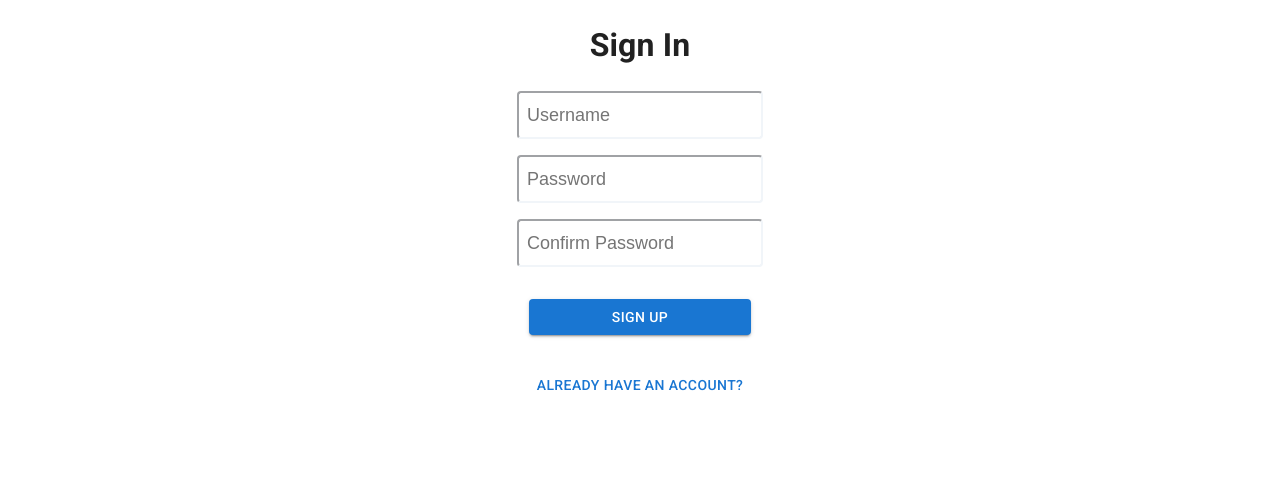
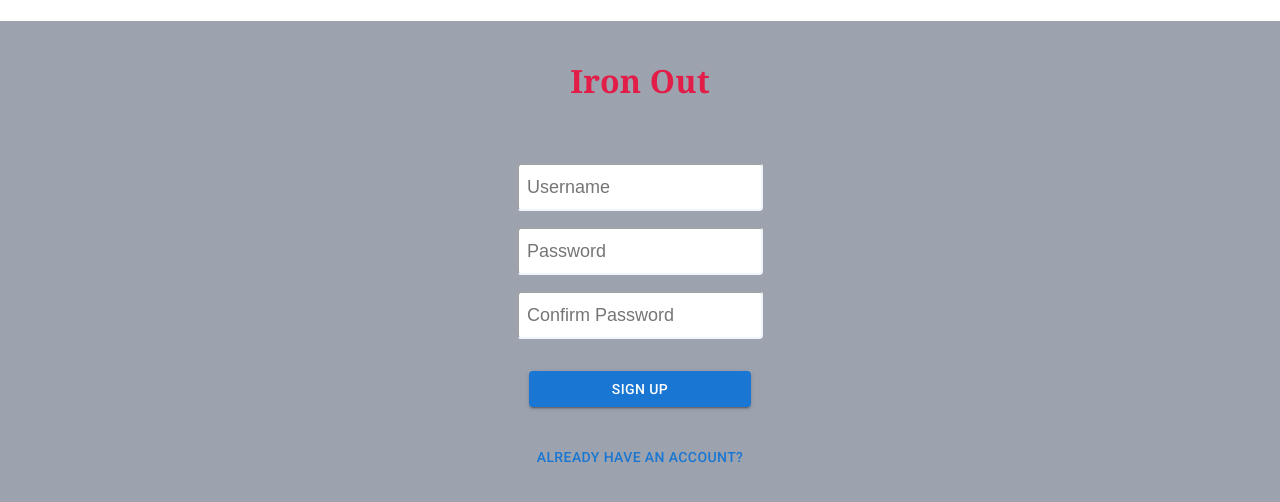
Before and after one commit to KelliLil/capstone-front-end, a React (Vite) app: page /sign-in in a window 1280 px wide. Shown: the top 502 px of the page. Built offline with nearby package versions, Linux system fonts and the light colour scheme; no server answers.

Commit message:
Style sign-in page

```diff
--- a/src/routes/sign-in.jsx
+++ b/src/routes/sign-in.jsx
@@ -38,8 +38,9 @@ export default function SignIn() {
 
   return (
     <>
+      <div className="h-screen bg-gray-400 text-rose-600">
         <Container component="main" maxWidth="xs">
-        <h1 className="text-center capitalize">Sign in</h1>
+          <h1 className="p-9 text-center font-serif capitalize">Iron Out</h1>
           <Form
             className="mt-4 flex flex-col items-center gap-y-4"
             onSubmit={(e) => {
@@ -82,7 +83,9 @@ export default function SignIn() {
                 register={register}
               >
                 {errors.confirmPassword && (
-                <Alert severity="error">{errors.confirmPassword.message}</Alert>
+                  <Alert severity="error">
+                    {errors.confirmPassword.message}
+                  </Alert>
                 )}
               </InputText>
             )}
@@ -106,6 +109,7 @@ export default function SignIn() {
           </Form>
         </Container>
         <DevTool control={control} /> {/* set up the dev tool */}
+      </div>
     </>
   );
 }
```
Lines whose indentation alone changed are shown as unchanged.
